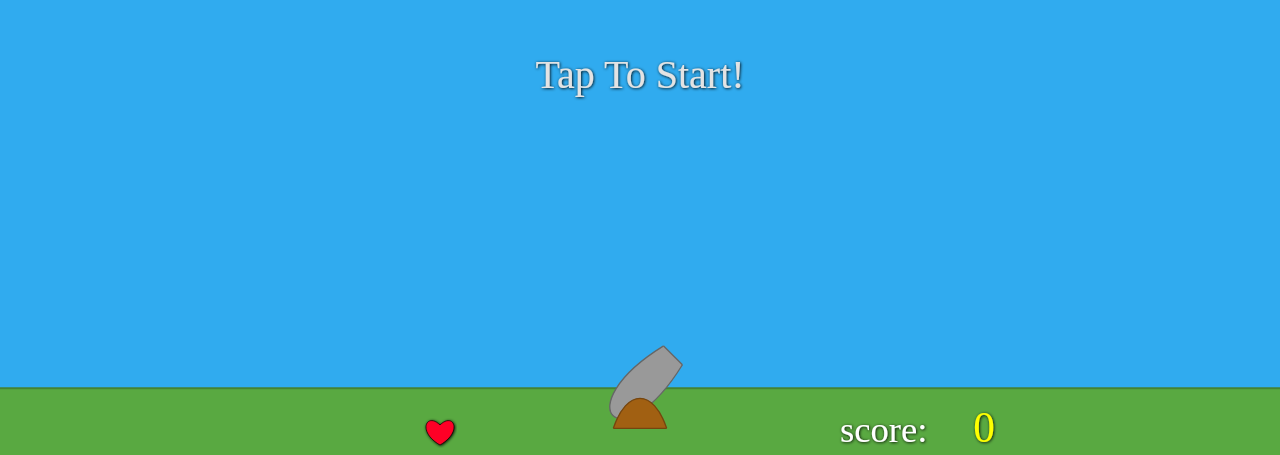
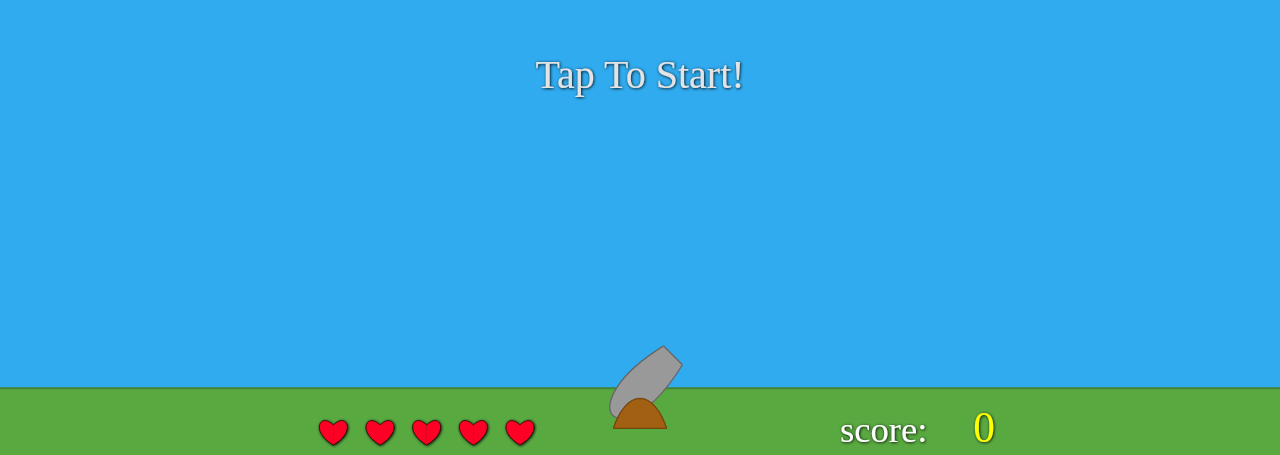
Before and after one commit to Znichu/game-aliens, a React (Create React App) app: page / in a window 1280 px wide. Shown: the part 345-800 px from the top of the page. Built offline with nearby package versions, Linux system fonts and the light colour scheme; a web font is replaced by a local one.

Commit message:
rendering lives in component

```diff
--- a/src/components/canvas.tsx
+++ b/src/components/canvas.tsx
@@ -36,6 +36,14 @@ export const Canvas: React.FC<PropsType> = ({trackMouse, shootBall}) => {
     const startGame = () => {
         dispatch(actions.runGame())
     }
+    const liveItems = [];
+    for (let i = 0; i < lives; i++) {
+        const heartPosition = {
+            x: -180 - (i * 70),
+            y: 55
+        };
+        liveItems.push(<Heart key={i} position={heartPosition}/>);
+    }
 
     return (
         <svg
@@ -59,7 +67,7 @@ export const Canvas: React.FC<PropsType> = ({trackMouse, shootBall}) => {
             <CannonBase/>
             <CurrentScore score={kills}/>
             {!started && <StartGame startGame={startGame}/>}
-            {<Heart position={{x: -300, y: 55}}/>}
+            {liveItems}
             {flyingObjects.map(obj => <FlyingObject key={obj.id} position={obj.position}/>)}
         </svg>
     );
```
